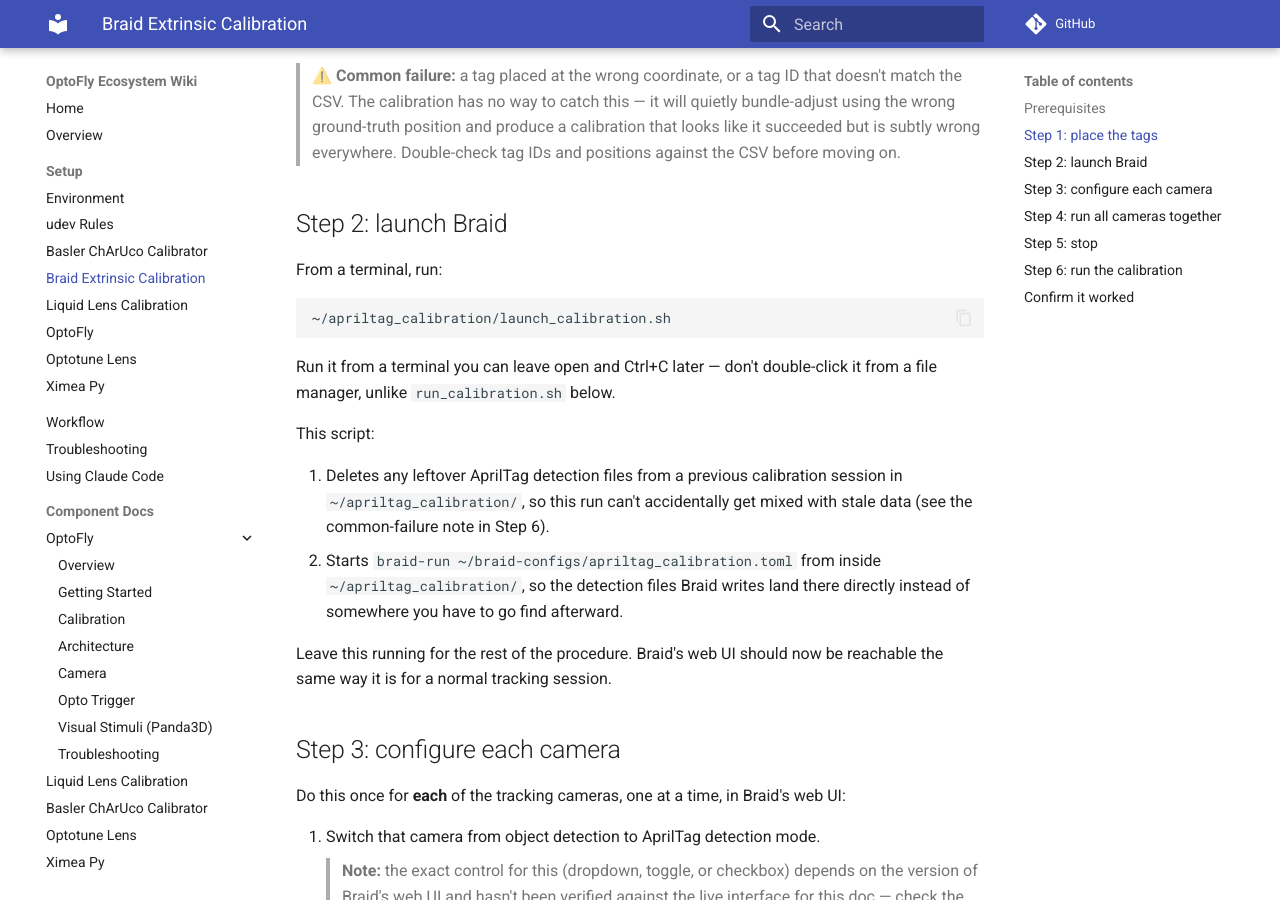
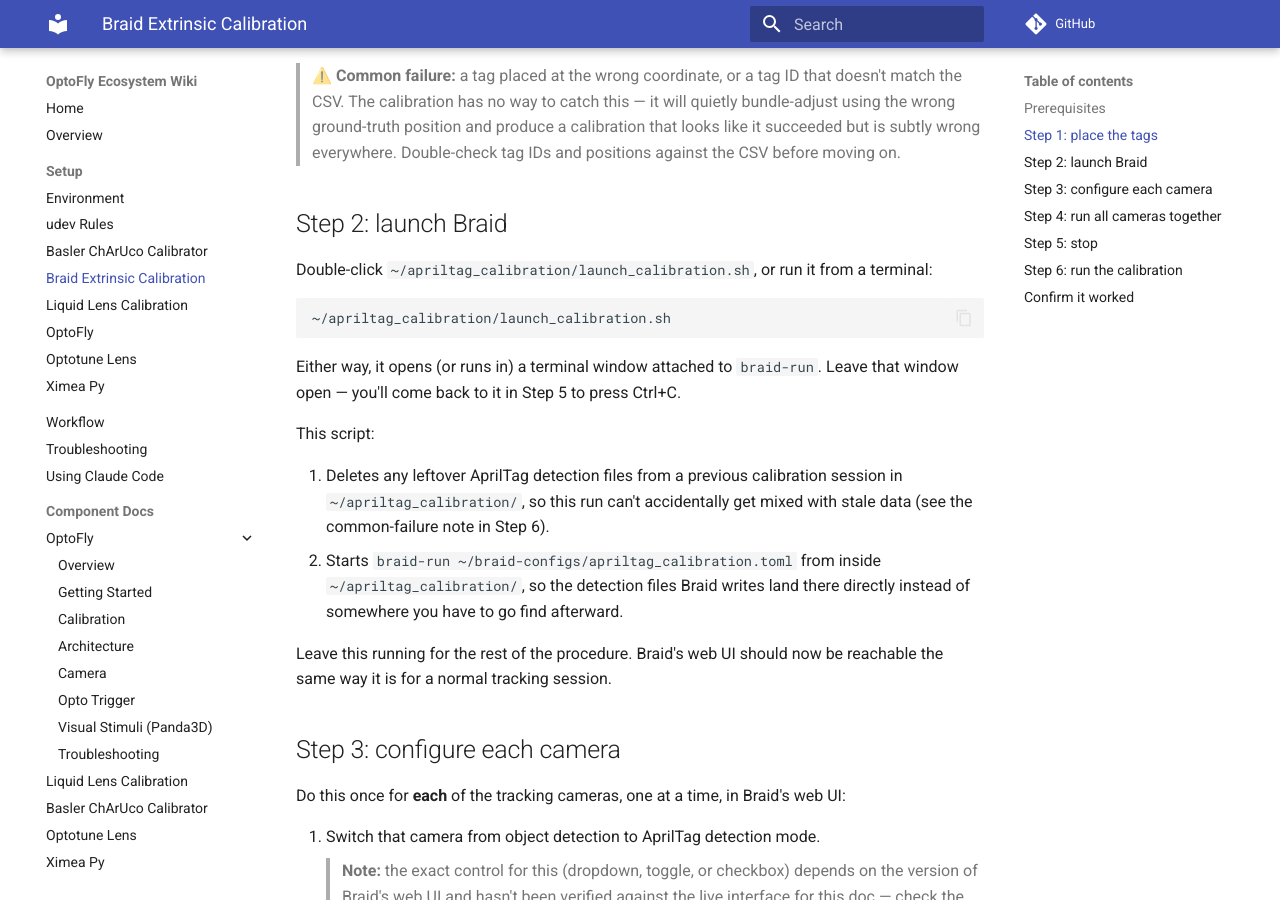
Before and after one commit to mpinb/optofly-docs, an MkDocs documentation site: the page built from docs/setup/braid-extrinsic-calibration.md, in a window 1280 px wide and 900 px high, scrolled down 1037 px. Built offline with MkDocs 1.6.1 and Material for MkDocs 9.7.7, drawn with Linux system fonts in a browser that asks for light colours; comment, search, counter and statistics services are not loaded; some of the changed text lies outside the part shown.

Commit message:
Make launch_calibration.sh double-clickable, update doc wording
Add the same terminal-relaunch trick run_calibration.sh already uses,
so double-clicking from a file manager opens a visible terminal
attached to braid-run instead of requiring a manual terminal launch.

Co-Authored-By: Claude Sonnet 5 <noreply@anthropic.com>

````diff
--- a/docs/setup/braid-extrinsic-calibration.md
+++ b/docs/setup/braid-extrinsic-calibration.md
@@ -55,14 +55,16 @@ won't move again until calibration is finished.
 
 ## Step 2: launch Braid
 
-From a terminal, run:
+Double-click `~/apriltag_calibration/launch_calibration.sh`, or run it from
+a terminal:
 
 ```bash
 ~/apriltag_calibration/launch_calibration.sh
 ```
 
-Run it from a terminal you can leave open and Ctrl+C later — don't
-double-click it from a file manager, unlike `run_calibration.sh` below.
+Either way, it opens (or runs in) a terminal window attached to
+`braid-run`. Leave that window open — you'll come back to it in Step 5 to
+press Ctrl+C.
 
 This script:
 
@@ -117,7 +119,8 @@ cameras to converge on a stable result.
 
 ## Step 6: run the calibration
 
-From a terminal:
+Double-click `~/apriltag_calibration/run_calibration.sh`, or run it from a
+terminal:
 
 ```bash
 cd ~/apriltag_calibration
````
